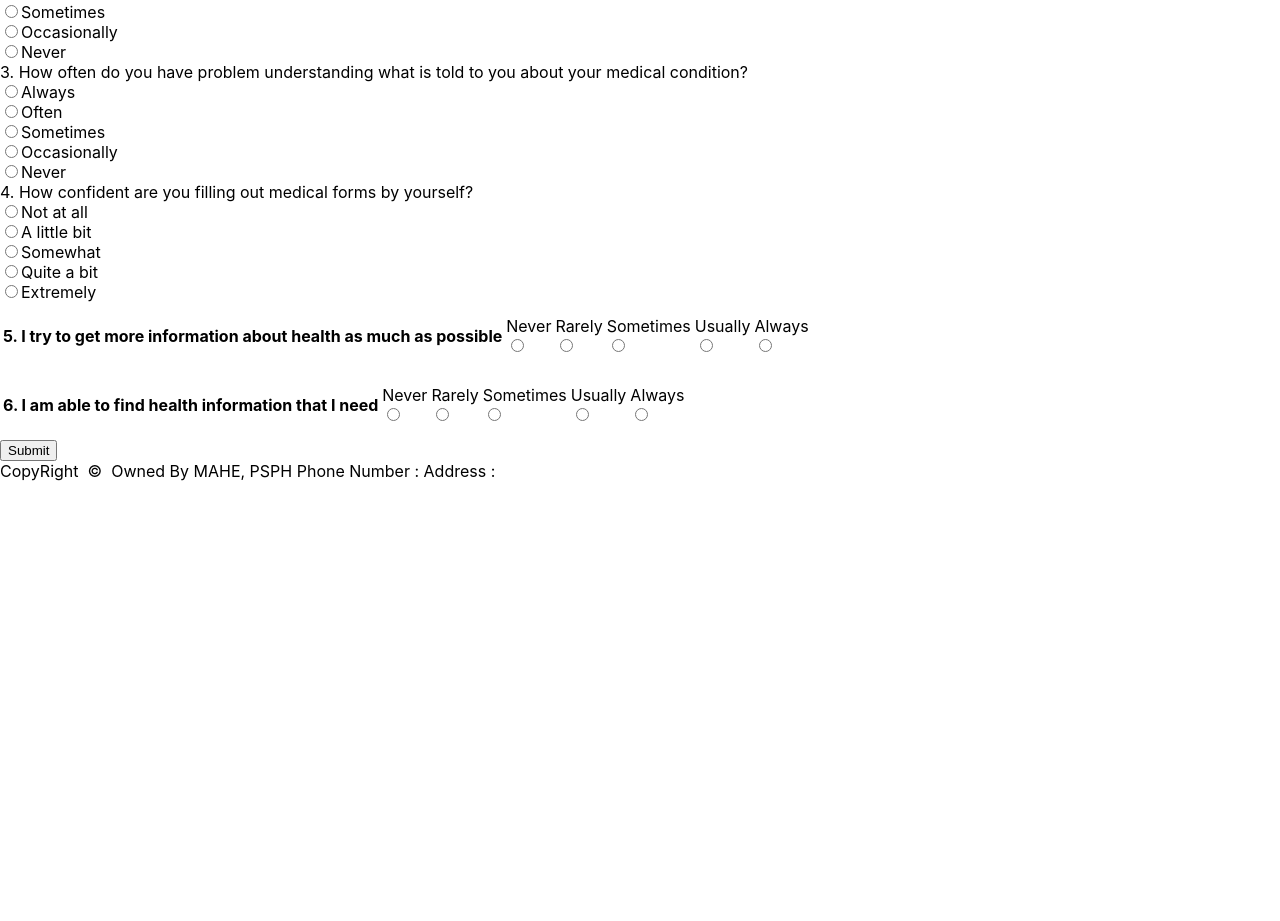
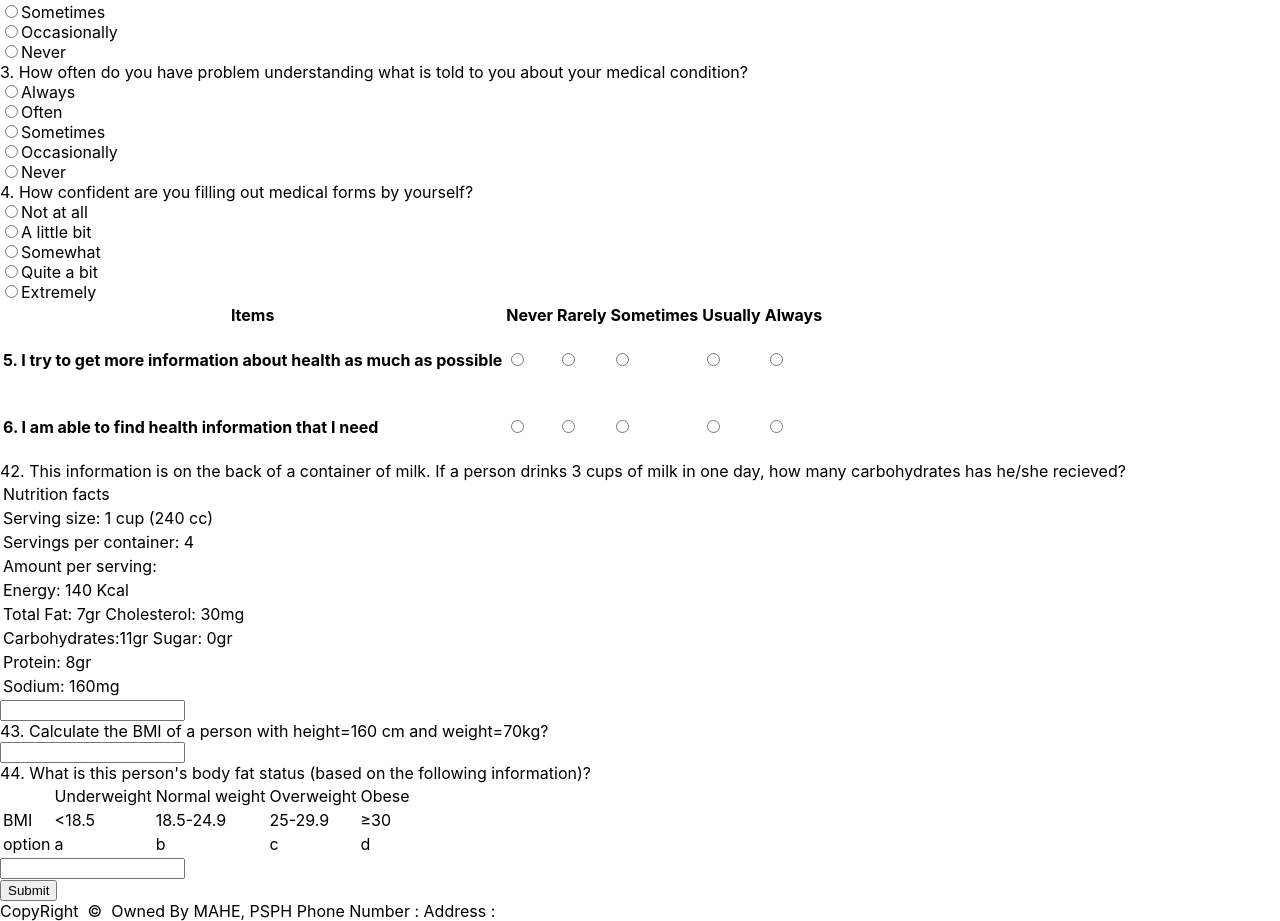
Before and after one commit to Ayush-Prabhu/Health, a React (Create React App) app in the folder health/: page / in a window 1280 px wide. Shown: the part 334-1255 px from the top of the page. Before the commit the page ends 815 px from the top, so only its background shows below. Built offline with nearby package versions, Linux system fonts and the light colour scheme.

Commit message:
Form structure completed

```diff
--- a/health/src/App.js
+++ b/health/src/App.js
@@ -3,13 +3,13 @@ import Navigation from './Navigation';
 import Footer from './Footer';
 import React, { useState } from 'react';
 import logo from './logo.svg';
-import LikertSurveyForm from './LikertSurveyForm';
+import SurveyForm from './SurveyForm';
 
 function App({person}) {
   return (
     <div className="profile-page">
       <Navigation />
-      <LikertSurveyForm />
+      <SurveyForm />
       <Footer />
     </div>
   );
--- a/health/src/LikertSurveyForm.js
+++ /dev/null
@@ -1,85 +0,0 @@
-// LikertSurveyForm.js
-import React, { useState } from 'react';
-import { Container, Form, Button, Table } from 'react-bootstrap';
-
-import questions from './Questionnaire.json';
-
-const LikertSurveyForm = () => {
-  const [userAnswers, setUserAnswers] = useState({}); // Store user answers
-
-  const handleAnswerChange = (questionId, answer) => {
-    setUserAnswers((prevAnswers) => ({
-      ...prevAnswers,
-      [questionId]: answer,
-    }));
-  };
-
-  const handleSubmit = (event) => {
-    event.preventDefault();
-    // Handle form submission (e.g., send answers to the server)
-    console.log('User answers:', userAnswers);
-  };
-
-  return (
-    <Container>
-      <h1>Likert Scale Survey</h1>
-      <Form onSubmit={handleSubmit}>
-        {questions.map((question) => {
-          if (question.type === 'BRIEF') {
-            // Render radio buttons for BRIEF questions
-            return (
-              <Form.Group key={question.id}>
-                <Form.Label>{question.id + ". " + question.text}</Form.Label>
-                {question.options.map((option) => (
-                  <Form.Check
-                    key={option}
-                    type="radio"
-                    label={option}
-                    name={question.id} // Group radio buttons by question ID
-                    value={option}
-                    checked={userAnswers[question.id] === option}
-                    onChange={(e) => handleAnswerChange(question.id, e.target.value)}
-                  />
-                ))}
-              </Form.Group>
-            );
-          } else {
-            // Render a table for other question types
-            return (
-              <div key={question.id}>
-
-                <Table striped bordered>
-                  <tbody>
-                  <tr>
-                  <td>
-                  <h4>{question.id + ". " + question.text}</h4></td>
-                    {question.options.map((option, index) => (
-
-                        <td key={option}>{option}
-
-                          <Form.Check
-                            type="radio"
-                            name={question.id} // Group radio buttons by question ID
-                            value={option}
-                            checked={userAnswers[question.id] === option}
-                            onChange={(e) => handleAnswerChange(question.id, e.target.value)}
-                          />
-                        </td>
-
-                    ))}
-                    </tr>
-                  </tbody>
-                </Table>
-              </div>
-            );
-          }
-        })}
-        <Button variant="primary" type="submit">
-          Submit
-        </Button>
-      </Form>
-    </Container>
-  );
-};
-
-export default LikertSurveyForm;
--- a/health/src/Questionnaire.json
+++ b/health/src/Questionnaire.json
@@ -24,16 +24,58 @@
             "options" : ["Not at all","A little bit","Somewhat","Quite a bit","Extremely"]
         },
         {
-            "id":5,
-            "text": "I try to get more information about health as much as possible ",
             "type" : "TABLE",
-            "options" : ["Never","Rarely","Sometimes","Usually","Always"]
+            "hoptions" : ["Never","Rarely","Sometimes","Usually","Always"],
+            "qs" : [
+                {
+                "id":5,
+                "text": "I try to get more information about health as much as possible ",
+                "options" : ["Never","Rarely","Sometimes","Usually","Always"]
+            },
+            {
+                "id":6,
+                "text": "I am able to find health information that I need ",
+                "options" : ["Never","Rarely","Sometimes","Usually","Always"]
+            }
+        ]
         },
         {
-            "id":6,
-            "text": "I am able to find health information that I need ",
-            "type" : "TABLE",
-            "options" : ["Never","Rarely","Sometimes","Usually","Always"]
+            "id" : 42,
+            "type" : "INFO",
+            "text": "This information is on the back of a container of milk. If a person drinks 3 cups of milk in one day, how many carbohydrates has he/she recieved?",
+            "info":[
+                "Nutrition facts",
+                "Serving size: 1 cup (240 cc)",
+                "Servings per container: 4",
+                "Amount per serving: ",
+                "Energy: 140 Kcal",
+                "Total Fat: 7gr \nCholesterol: 30mg",
+                "Carbohydrates:11gr \nSugar: 0gr",
+                "Protein: 8gr",
+                "Sodium: 160mg"
+            ],
+            "regex":"[0-9]*\\.?[0-9]*",
+            "regtest":"/^\\d*\\.?\\d*$/"
+        },
+        {
+            "id" : 43,
+            "type" : "INFO",
+            "text": "Calculate the BMI of a person with height=160 cm and weight=70kg?",
+            "info" :[],
+            "regex":"[0-9]*\\.?[0-9]*",
+            "regtest":"/^\\d*\\.?\\d*$/"
+        },
+        {
+            "id" : 44,
+            "type" : "MULTIINFO",
+            "text": "What is this person's body fat status (based on the following information)?",
+            "info":[
+                ["","Underweight","Normal weight","Overweight","Obese"],
+                ["BMI","<18.5","18.5-24.9","25-29.9","≥30"],
+                ["option","a","b","c","d"]
+            ],
+            "regex":"[abcd]",
+            "regtest":"^[a-dA-D]*$"
         }
 
     ]
--- /dev/null
+++ b/health/src/SurveyForm.js
@@ -0,0 +1,160 @@
+import React, { useState } from 'react';
+import { Container, Form, Button, Table } from 'react-bootstrap';
+
+import questions from './Questionnaire.json';
+
+const SurveyForm = () => {
+  const [userAnswers, setUserAnswers] = useState({}); // Store user answers
+
+  const handleAnswerChange = (questionId, answer) => {
+    setUserAnswers((prevAnswers) => ({
+      ...prevAnswers,
+      [questionId]: answer,
+    }));
+  };
+
+  const handleTextChange = (event) => {
+    const { id, value } = event.target;
+    // Check if the value is a valid integer before updating state
+
+      setUserAnswers((prevAnswers) => ({
+        ...prevAnswers,
+        [id]: value,
+      }));
+
+  };
+
+  const handleSubmit = (event) => {
+    event.preventDefault();
+    // Handle form submission (e.g., send answers to the server)
+    console.log('User answers:', userAnswers);
+  };
+
+  return (
+    <Container>
+      <h1>Likert Scale Survey</h1>
+      <Form onSubmit={handleSubmit}>
+        {questions.map((question) => {
+          if (question.type === 'BRIEF') {
+            // Render radio buttons for BRIEF questions
+            return (
+              <Form.Group key={question.id}>
+                <Form.Label>{question.id + ". " + question.text}</Form.Label>
+                {question.options.map((option) => (
+                  <Form.Check
+                    key={option}
+                    type="radio"
+                    label={option}
+                    name={question.id} // Group radio buttons by question ID
+                    value={option}
+                    checked={userAnswers[question.id] === option}
+                    onChange={(e) => handleAnswerChange(question.id, e.target.value)}
+                  />
+                ))}
+              </Form.Group>
+            );
+          } else if(question.type === "TABLE"){
+            // Render a table for other question types
+            return (
+              <div key={question.id}>
+
+                <Table striped bordered>
+                  <thead>
+                    <tr>
+                      <th>
+                        Items
+                      </th>
+                      {
+                        question.hoptions.map((option) => (
+                          <th key={option}>
+                            {option}
+                          </th>
+                        ))
+                      }
+                    </tr>
+                  </thead>
+                  <tbody>
+
+                      {question.qs.map((qn) => (
+                        <tr key={qn.id}>
+                        <td>
+                          <h4>{qn.id + ". " + qn.text}</h4>
+                        </td>
+                          {qn.options.map((option) => (
+                            <td key={option}>
+                            <Form.Check
+                              key={option}
+                              type="radio"
+                              name={qn.id} // Group radio buttons by question ID
+                              value={option}
+                              checked={userAnswers[qn.id] === option}
+                              onChange={(e) => handleAnswerChange(qn.id, e.target.value)}
+                            />
+                            </td>
+                          ))}
+
+                        </tr>
+                      ))}
+
+                  </tbody>
+                </Table>
+              </div>
+            );
+          }
+          else if(question.type==="INFO"){
+            return(
+              <div key={question.id}>
+                <Form.Label>{question.id + ". "+question.text}</Form.Label>
+                <Table key={question.id}>
+                  {question.info.map((row) =>
+                  (
+                    <tr>
+                      <td>
+                        {row}
+                      </td>
+                    </tr>
+                  ))}
+                </Table>
+                <Form.Control
+                  type="text"
+                  id={question.id}
+                  pattern="[0-9]*\.?[0-9]*" // Allow only integers
+                  onChange={handleTextChange} // Use handleTextChange for input change
+                />
+              </div>
+            );
+          }else if (question.type === "MULTIINFO") {
+  return (
+    <div key={question.id}>
+      <Form.Label>{question.id + ". " + question.text}</Form.Label>
+      <Table key={question.id}>
+        <tbody>
+          {question.info.map((row, rowIndex) => (
+            <tr key={rowIndex}>
+              {row.map((col, colIndex) => (
+                <td key={colIndex}>{col}</td>
+              ))}
+            </tr>
+          ))}
+        </tbody>
+      </Table>
+      <Form.Control
+        type="text"
+        id={question.id}
+        pattern={question.regex} // Allow only integers
+        onChange={handleTextChange} // Use handleTextChange for input change
+      />
+    </div>
+  );
+}
+          return null; // Added to handle the case where neither 'BRIEF' nor 'TABLE' nor 'INFO'
+        })}
+        <Button variant="primary" type="submit">
+          Submit
+        </Button>
+      </Form>
+    </Container>
+  );
+};
+
+export default SurveyForm;
```
